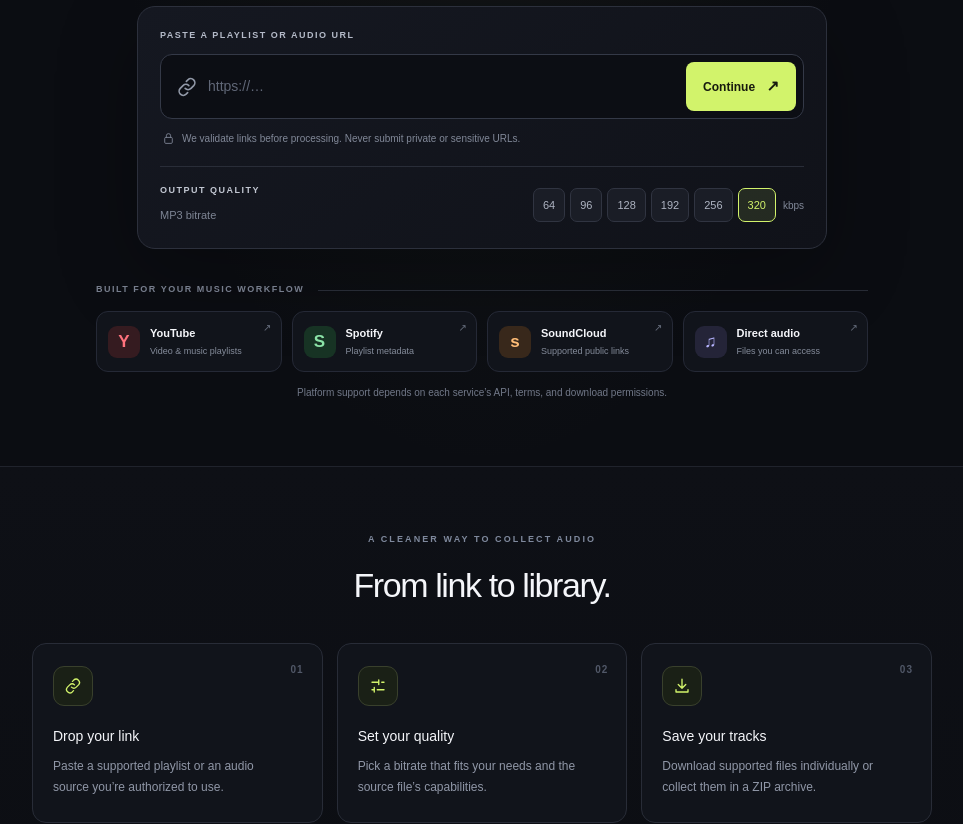
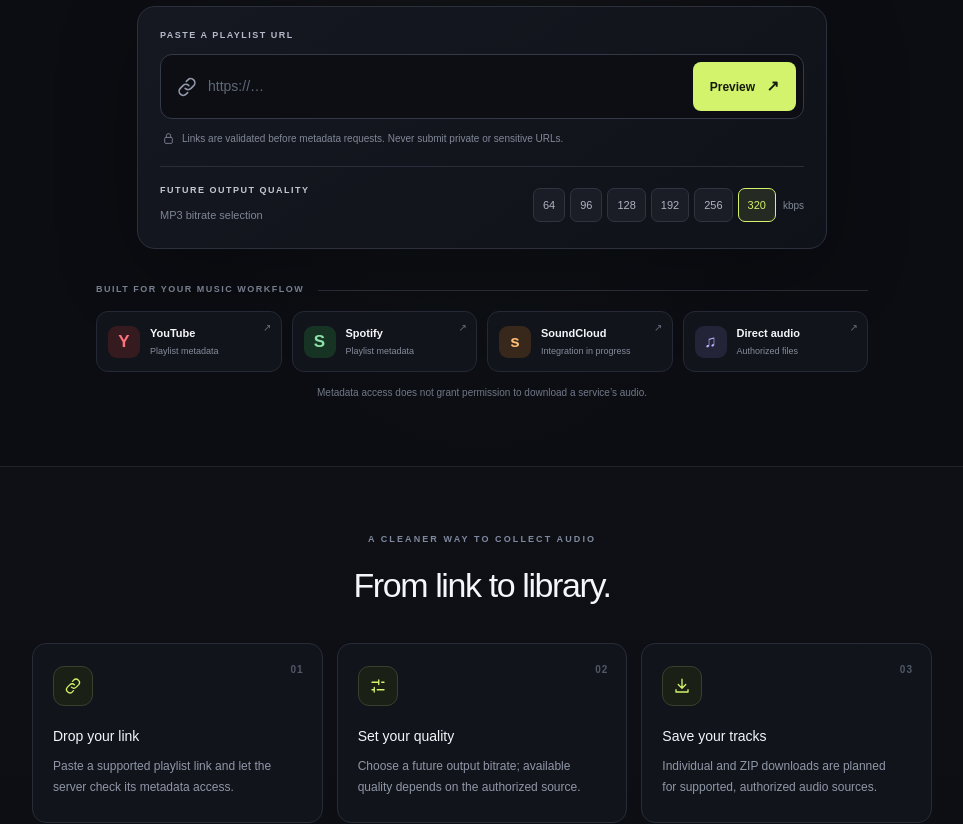
Before and after one commit to chirru26/Universal-Playlist-Downloader, a Next.js app: page / in a window 1280 px wide. Shown: the part 460-1284 px from the top of the page, without its empty margins (158-1121 px from the left). Built offline with nearby package versions, Linux system fonts and the light colour scheme.

Commit message:
feat: show playlist metadata preview in the UI

```diff
--- a/src/app/page.tsx
+++ b/src/app/page.tsx
@@ -2,33 +2,69 @@
 
 import { FormEvent, useState } from "react";
 
+type PreviewTrack = {
+  providerTrackId: string;
+  title: string;
+  artist: string;
+  durationSeconds?: number;
+  artworkUrl?: string;
+};
+
 const platforms = [
-  { name: "YouTube", detail: "Video & music playlists", mark: "Y", className: "youtube" },
+  { name: "YouTube", detail: "Playlist metadata", mark: "Y", className: "youtube" },
   { name: "Spotify", detail: "Playlist metadata", mark: "S", className: "spotify" },
-  { name: "SoundCloud", detail: "Supported public links", mark: "s", className: "soundcloud" },
-  { name: "Direct audio", detail: "Files you can access", mark: "♫", className: "direct" },
+  { name: "SoundCloud", detail: "Integration in progress", mark: "s", className: "soundcloud" },
+  { name: "Direct audio", detail: "Authorized files", mark: "♫", className: "direct" },
 ];
 
 const qualities = ["64", "96", "128", "192", "256", "320"];
+
+function formatDuration(seconds?: number) {
+  if (typeof seconds !== "number" || !Number.isFinite(seconds) || seconds < 0) return "—";
+  const minutes = Math.floor(seconds / 60);
+  const remainingSeconds = Math.floor(seconds % 60).toString().padStart(2, "0");
+  return `${minutes}:${remainingSeconds}`;
+}
 
 export default function HomePage() {
   const [url, setUrl] = useState("");
   const [quality, setQuality] = useState("320");
   const [message, setMessage] = useState("");
   const [busy, setBusy] = useState(false);
+  const [playlistTitle, setPlaylistTitle] = useState("");
+  const [tracks, setTracks] = useState<PreviewTrack[]>([]);
+  const [provider, setProvider] = useState("");
 
   async function handleSubmit(event: FormEvent<HTMLFormElement>) {
     event.preventDefault();
     setMessage("");
+    setPlaylistTitle("");
+    setTracks([]);
+    setProvider("");
     setBusy(true);
     try {
-      const response = await fetch("/api/playlist/preview", {
+      const response = await fetch("/api/playlist/metadata", {
         method: "POST",
         headers: { "Content-Type": "application/json" },
-        body: JSON.stringify({ url, qualityKbps: Number(quality) }),
+        body: JSON.stringify({ url }),
       });
-      const data = (await response.json()) as { message?: string };
-      setMessage(data.message ?? "We couldn't process that link. Please try again.");
+      const data = (await response.json()) as {
+        message?: string;
+        title?: string;
+        provider?: string;
+        tracks?: PreviewTrack[];
+        totalTracks?: number;
+      };
+
+      if (!response.ok) {
+        setMessage(data.message ?? "Metadata is not available for this link yet.");
+        return;
+      }
+
+      setPlaylistTitle(data.title ?? "Playlist preview");
+      setProvider(data.provider ?? "");
+      setTracks(data.tracks ?? []);
+      setMessage(`Loaded ${(data.tracks ?? []).length} track(s) in this preview. Audio downloads are not enabled yet.`);
     } catch {
       setMessage("Could not reach the server. Check your connection and try again.");
     } finally {
@@ -49,18 +85,18 @@ export default function HomePage() {
       <section className="hero">
         <div className="eyebrow"><span className="eyebrow-spark">✳</span> YOUR MUSIC, YOUR WAY</div>
         <h1>Your playlists.<br /><span>One simple download.</span></h1>
-        <p className="hero-copy">Bring your playlist link. Choose your audio quality.<br className="desktop-break" /> Keep the tracks you’re allowed to download, all in one place.</p>
+        <p className="hero-copy">Bring your playlist link. Preview available metadata.<br className="desktop-break" /> Download features will only support audio you’re authorized to save.</p>
 
         <form className="import-card" onSubmit={handleSubmit}>
-          <label className="input-label" htmlFor="playlist-url">PASTE A PLAYLIST OR AUDIO URL</label>
+          <label className="input-label" htmlFor="playlist-url">PASTE A PLAYLIST URL</label>
           <div className="url-field">
             <span className="link-icon" aria-hidden="true"><LinkIcon /></span>
             <input id="playlist-url" type="url" placeholder="https://…" value={url} onChange={(event) => setUrl(event.target.value)} required aria-describedby="url-help" />
-            <button type="submit" className="import-button" disabled={busy}>{busy ? "Checking…" : "Continue"} <span aria-hidden="true">↗</span></button>
+            <button type="submit" className="import-button" disabled={busy}>{busy ? "Loading…" : "Preview"} <span aria-hidden="true">↗</span></button>
           </div>
-          <p className="input-help" id="url-help"><LockIcon /> We validate links before processing. Never submit private or sensitive URLs.</p>
+          <p className="input-help" id="url-help"><LockIcon /> Links are validated before metadata requests. Never submit private or sensitive URLs.</p>
           <div className="quality-row">
-            <div><span className="quality-heading">OUTPUT QUALITY</span><span className="quality-subtitle">MP3 bitrate</span></div>
+            <div><span className="quality-heading">FUTURE OUTPUT QUALITY</span><span className="quality-subtitle">MP3 bitrate selection</span></div>
             <div className="quality-options" role="group" aria-label="MP3 bitrate">
               {qualities.map((item) => <button type="button" key={item} className={quality === item ? "quality-chip selected" : "quality-chip"} aria-pressed={quality === item} onClick={() => setQuality(item)}>{item}</button>)}
               <span className="kbps-label">kbps</span>
@@ -68,6 +104,21 @@ export default function HomePage() {
           </div>
           {message && <div className="notice" role="status">{message}</div>}
         </form>
+
+        {playlistTitle && <section className="playlist-preview" aria-label="Playlist preview">
+          <div className="preview-header">
+            <div><span className="preview-provider">{provider.toUpperCase()} · PREVIEW</span><h2>{playlistTitle}</h2></div>
+            <span className="track-count">{tracks.length} tracks</span>
+          </div>
+          {tracks.length > 0 ? <div className="track-list">
+            {tracks.map((track, index) => <article className="track-row" key={track.providerTrackId || index}>
+              {track.artworkUrl ? <img className="track-artwork" src={track.artworkUrl} alt="" loading="lazy" referrerPolicy="no-referrer" /> : <span className="track-placeholder" aria-hidden="true">♫</span>}
+              <span className="track-details"><strong>{track.title}</strong><small>{track.artist || "Artist unavailable"}</small></span>
+              <span className="track-duration">{formatDuration(track.durationSeconds)}</span>
+            </article>)}
+          </div> : <p className="preview-empty">No previewable tracks were returned for this link.</p>}
+          <p className="preview-disclaimer">Metadata preview only. This app does not download audio yet.</p>
+        </section>}
 
         <div className="platform-heading"><span>BUILT FOR YOUR MUSIC WORKFLOW</span><span className="platform-line" /></div>
         <div className="platform-grid">
@@ -77,16 +128,16 @@ export default function HomePage() {
             <span className="platform-arrow" aria-hidden="true">↗</span>
           </div>)}
         </div>
-        <p className="platform-note">Platform support depends on each service’s API, terms, and download permissions.</p>
+        <p className="platform-note">Metadata access does not grant permission to download a service’s audio.</p>
       </section>
 
       <section className="steps-section">
         <div className="section-kicker">A CLEANER WAY TO COLLECT AUDIO</div>
         <h2>From link to library.</h2>
         <div className="steps-grid">
-          <article className="step-card"><span className="step-number">01</span><span className="step-icon"><LinkIcon /></span><h3>Drop your link</h3><p>Paste a supported playlist or an audio source you’re authorized to use.</p></article>
-          <article className="step-card"><span className="step-number">02</span><span className="step-icon"><SlidersIcon /></span><h3>Set your quality</h3><p>Pick a bitrate that fits your needs and the source file’s capabilities.</p></article>
-          <article className="step-card"><span className="step-number">03</span><span className="step-icon"><DownloadIcon /></span><h3>Save your tracks</h3><p>Download supported files individually or collect them in a ZIP archive.</p></article>
+          <article className="step-card"><span className="step-number">01</span><span className="step-icon"><LinkIcon /></span><h3>Drop your link</h3><p>Paste a supported playlist link and let the server check its metadata access.</p></article>
+          <article className="step-card"><span className="step-number">02</span><span className="step-icon"><SlidersIcon /></span><h3>Set your quality</h3><p>Choose a future output bitrate; available quality depends on the authorized source.</p></article>
+          <article className="step-card"><span className="step-number">03</span><span className="step-icon"><DownloadIcon /></span><h3>Save your tracks</h3><p>Individual and ZIP downloads are planned for supported, authorized audio sources.</p></article>
         </div>
       </section>
 
```
